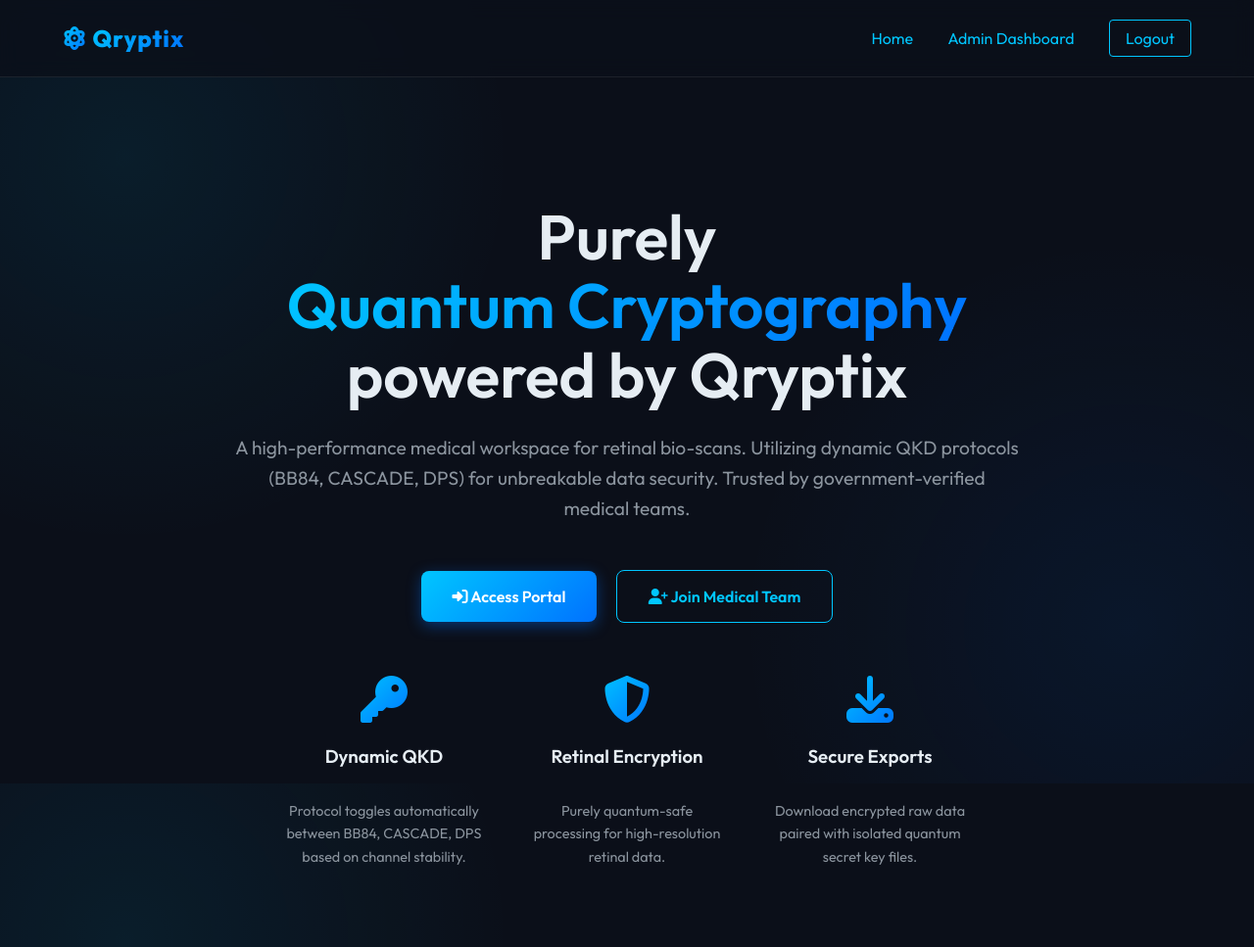
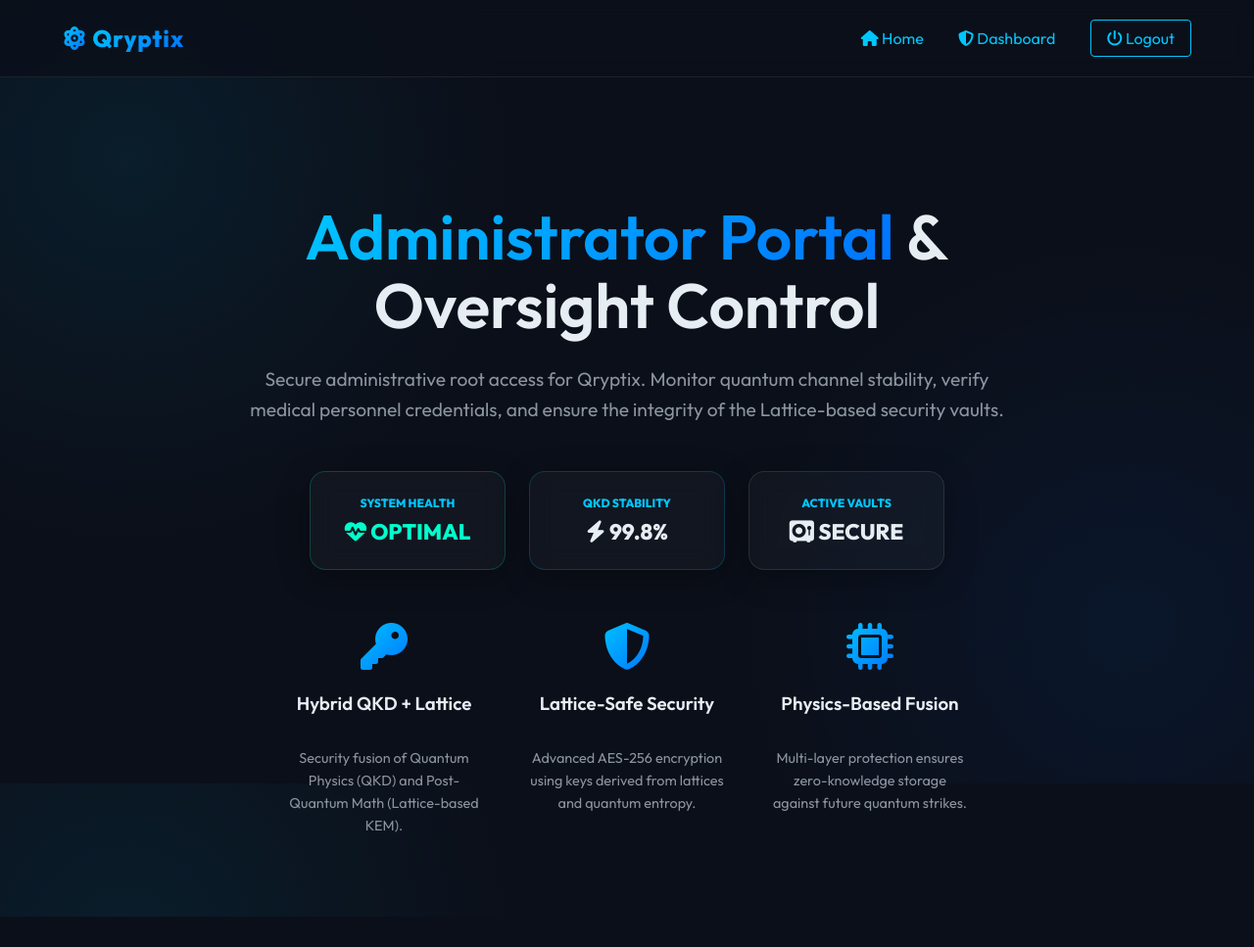
Before and after one commit to Rishitha0408/Qryptix, a Flask app: page / in a window 1280 px wide. Shown: the whole page at 98% size. After the commit the page ends 936 px from the top, so only its background shows below. Run offline with Flask 3, Linux system fonts and the light colour scheme; the visitor is signed in with stand-in values (Sample User, id 1).

Commit message:
Refine Qryptix UI: Lattice branding integration, localized Admin Home page with system status panels, and improved registration UX

```diff
--- a/app.py
+++ b/app.py
@@ -361,7 +361,7 @@ def approve_doctor(current_user, user_id):
     user.is_approved = True
     db.session.commit()
     logging.info(f"Admin {current_user.username} approved Doctor {user.username}")
-    flash(f"Doctor '{user.username}' clearance approved. Access granted.", "success")
+    flash(f"Doctor '{user.username}'  Access granted.", "success")
     return redirect(url_for('admin_dashboard'))
 
 @app.route('/reject/<int:user_id>')
@@ -375,7 +375,7 @@ def reject_doctor(current_user, user_id):
     username = user.username
     db.session.delete(user)
     db.session.commit()
-    flash(f"Doctor '{username}' request rejected and removed.", "warning")
+    flash(f"Doctor '{username}' request rejected,Sorry Try again.", "warning")
     return redirect(url_for('admin_dashboard'))
 
 @app.route('/doctor_dashboard')
@@ -501,7 +501,7 @@ def upload_images(current_user, folder_id):
     db.session.commit()
     if successful > 0:
         session['last_handshake'] = latest_handshake
-        flash(f"Quantum Sequence Complete. {successful} retinal images secured via Hybrid (QKD + Lattice) Cryptography.", "success")
+        flash(f"Quantum Secure Complete. {successful} retinal images secured via Hybrid (QKD + Lattice) Cryptography.", "success")
     else:
         flash("No valid medical images were found in the selection.", "warning")
     return redirect(url_for('folder_view', folder_id=folder_id))
--- a/templates/base.html
+++ b/templates/base.html
@@ -4,7 +4,7 @@
 <head>
     <meta charset="UTF-8">
     <meta name="viewport" content="width=device-width, initial-scale=1.0">
-    <title>Qryptix Retinal Vault</title>
+    <title>Qryptix: Quantum & Lattice Vault</title>
     <link rel="stylesheet" href="{{ url_for('static', filename='css/style.css') }}">
     <link rel="stylesheet" href="https://cdnjs.cloudflare.com/ajax/libs/font-awesome/6.4.0/css/all.min.css">
 </head>
@@ -17,15 +17,17 @@
             <span class="text-gradient">Qryptix</span>
         </div>
         <div class="nav-links">
-            <a href="{{ url_for('index') }}">Home</a>
+            <a href="{{ url_for('index') }}"><i class="fa-solid fa-house"></i> Home</a>
             {% if user %}
             {% if user.role == 'admin' %}
-            <a href="{{ url_for('admin_dashboard') }}">Admin Dashboard</a>
+            <a href="{{ url_for('admin_dashboard') }}"><i class="fa-solid fa-shield-halved"></i> Dashboard</a>
             {% elif user.role == 'doctor' %}
-            <a href="{{ url_for('doctor_dashboard') }}">My Workspace</a>
+            <a href="{{ url_for('doctor_dashboard') }}"><i class="fa-solid fa-microscope"></i> Dashboard</a>
             {% endif %}
             <a href="{{ url_for('logout') }}" class="btn-outline"
-                style="padding: 0.5rem 1rem; border-radius: 4px;">Logout</a>
+                style="padding: 0.5rem 1rem; border-radius: 4px; margin-left: 2rem;">
+                <i class="fa-solid fa-power-off"></i> Logout
+            </a>
             {% else %}
             <a href="{{ url_for('login') }}">Access Portal</a>
             <a href="{{ url_for('register') }}" class="btn-primary"
--- a/templates/index.html
+++ b/templates/index.html
@@ -2,37 +2,79 @@
 
 {% block content %}
 <div class="hero">
-    <h1>Purely <span class="text-gradient">Quantum Cryptography</span> powered by Qryptix</h1>
-    <p>A high-performance medical workspace for retinal bio-scans. Utilizing dynamic QKD
-        protocols (BB84, CASCADE, DPS) for unbreakable data security. Trusted by government-verified medical teams.</p>
+    <h1>
+        {% if user and user.role == 'admin' %}
+        <span class="text-gradient">Administrator Portal</span> & Oversight Control
+        {% else %}
+        Purely <span class="text-gradient">Quantum & Lattice Encryption</span> powered by Qryptix
+        {% endif %}
+    </h1>
+    <p>
+        {% if user and user.role == 'admin' %}
+        Secure administrative root access for Qryptix. Monitor quantum channel stability, verify medical personnel
+        credentials, and ensure the integrity of the Lattice-based security vaults.
+        {% else %}
+        A high-performance medical workspace for retinal bio-scans. Utilizing dynamic QKD
+        protocols (BB84, CASCADE, DPS) and Lattice Based Encryption for unbreakable data security. Trusted by
+        government-verified medical teams.
+        {% endif %}
+    </p>
 
-    <div>
+    <div style="margin-top: 2rem;">
+        {% if not user %}
         <a href="{{ url_for('login') }}" class="btn btn-primary" style="margin-right: 1rem;">
             <i class="fa-solid fa-right-to-bracket"></i> Access Portal
         </a>
         <a href="{{ url_for('register') }}" class="btn btn-outline">
             <i class="fa-solid fa-user-plus"></i> Join Medical Team
         </a>
+        {% elif user.role == 'admin' %}
+        <div style="display: flex; gap: 1.5rem; justify-content: center; flex-wrap: wrap; margin-bottom: 2rem;">
+            <div class="glass-panel"
+                style="padding: 1.5rem; min-width: 200px; border: 1px solid rgba(0, 255, 204, 0.2); text-align: center;">
+                <div
+                    style="font-size: 0.75rem; color: var(--accent-color); text-transform: uppercase; margin-bottom: 0.5rem; font-weight: 700;">
+                    System Health</div>
+                <div style="font-size: 1.4rem; font-weight: 800; color: #00ffcc;"><i
+                        class="fa-solid fa-heart-pulse"></i> OPTIMAL</div>
+            </div>
+            <div class="glass-panel"
+                style="padding: 1.5rem; min-width: 200px; border: 1px solid rgba(0, 198, 255, 0.2); text-align: center;">
+                <div
+                    style="font-size: 0.75rem; color: var(--accent-color); text-transform: uppercase; margin-bottom: 0.5rem; font-weight: 700;">
+                    QKD Stability</div>
+                <div style="font-size: 1.4rem; font-weight: 800; color: var(--primary-color);"><i
+                        class="fa-solid fa-bolt"></i> 99.8%</div>
+            </div>
+            <div class="glass-panel"
+                style="padding: 1.5rem; min-width: 200px; border: 1px solid rgba(255, 255, 255, 0.1); text-align: center;">
+                <div
+                    style="font-size: 0.75rem; color: var(--accent-color); text-transform: uppercase; margin-bottom: 0.5rem; font-weight: 700;">
+                    Active Vaults</div>
+                <div style="font-size: 1.4rem; font-weight: 800;"><i class="fa-solid fa-vault"></i> SECURE</div>
+            </div>
+        </div>
+        {% endif %}
     </div>
-
     <div class="feature-list">
         <div class="feature">
             <div class="feature-icon"><i class="fa-solid fa-key"></i></div>
-            <h3>Dynamic QKD</h3>
-            <p style="font-size: 0.9rem; color: var(--text-muted)">Protocol toggles automatically between BB84, CASCADE,
-                DPS based on channel stability.</p>
+            <h3>Hybrid QKD + Lattice</h3>
+            <p style="font-size: 0.9rem; color: var(--text-muted)">Security fusion of Quantum Physics (QKD) and
+                Post-Quantum
+                Math (Lattice-based KEM).</p>
         </div>
         <div class="feature">
             <div class="feature-icon"><i class="fa-solid fa-shield-halved"></i></div>
-            <h3>Retinal Encryption</h3>
-            <p style="font-size: 0.9rem; color: var(--text-muted)">Purely quantum-safe processing
-                for high-resolution retinal data.</p>
+            <h3>Lattice-Safe Security</h3>
+            <p style="font-size: 0.9rem; color: var(--text-muted)">Advanced AES-256 encryption using keys derived from
+                lattices and quantum entropy.</p>
         </div>
         <div class="feature">
-            <div class="feature-icon"><i class="fa-solid fa-download"></i></div>
-            <h3>Secure Exports</h3>
-            <p style="font-size: 0.9rem; color: var(--text-muted)">Download encrypted raw data paired with isolated
-                quantum secret key files.</p>
+            <div class="feature-icon"><i class="fa-solid fa-microchip"></i></div>
+            <h3>Physics-Based Fusion</h3>
+            <p style="font-size: 0.9rem; color: var(--text-muted)">Multi-layer protection ensures zero-knowledge storage
+                against future quantum strikes.</p>
         </div>
     </div>
 </div>
```
Also changed, not shown: templates/folder_view.html (+7 -9 lines), templates/login.html (+8 -6 lines), templates/register.html (+23 -15 lines).
